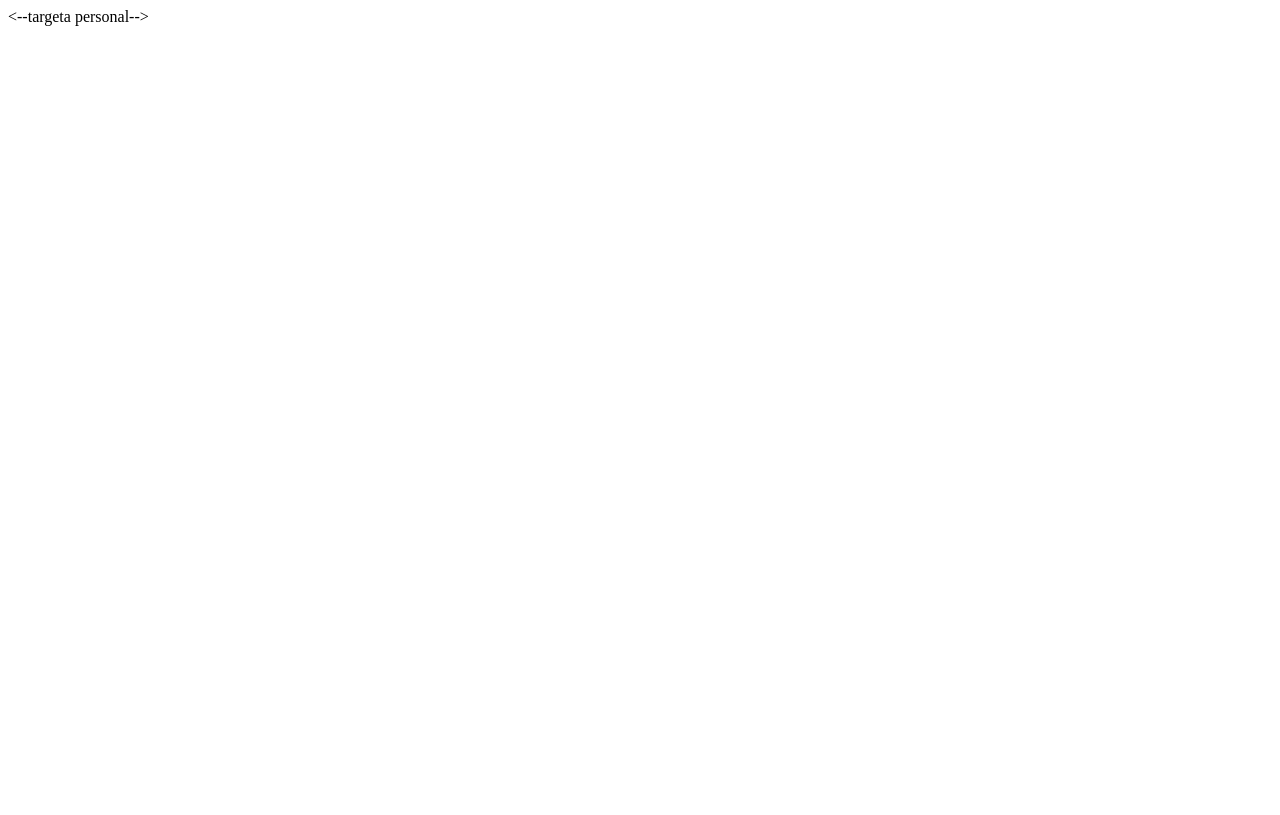
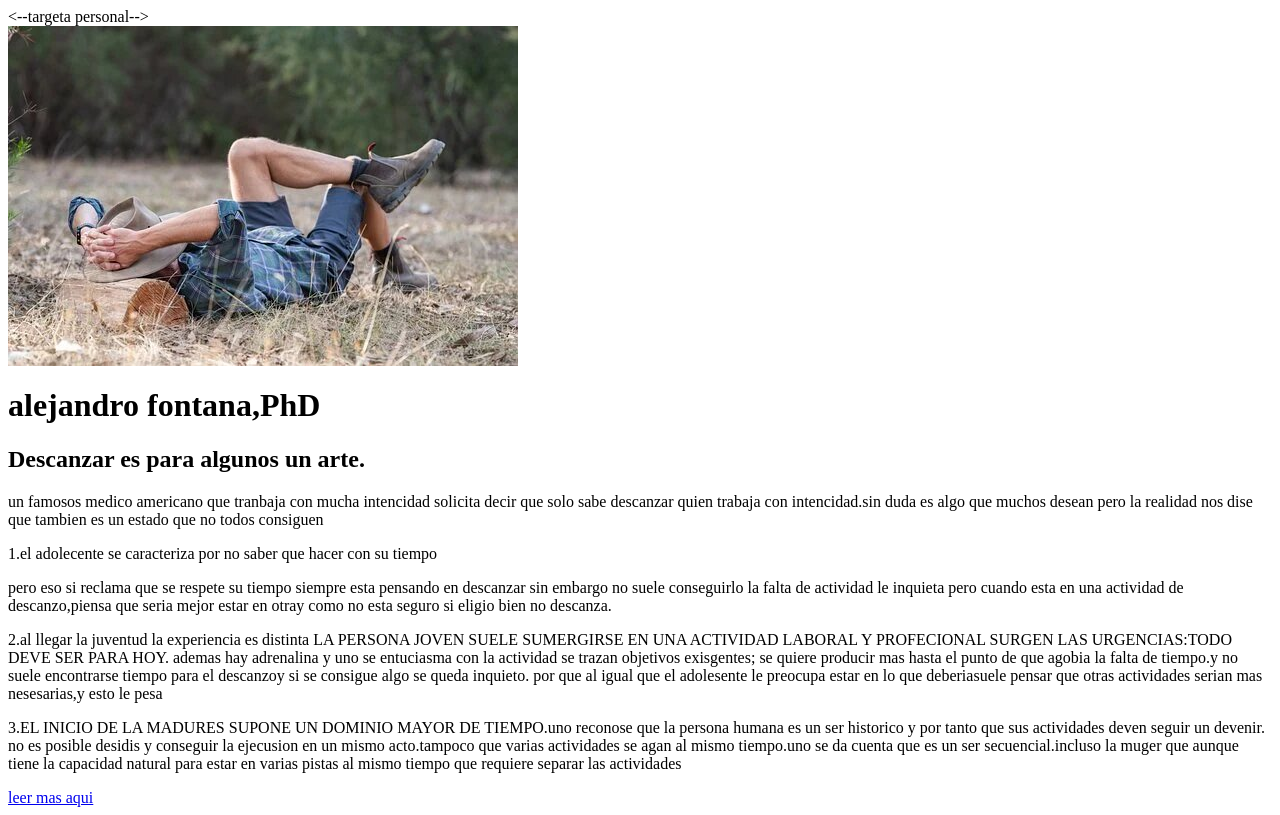
Before and after one commit to edisonmichael/AEW_CIBERTEC_PALOMINO, a plain HTML site: page CSS/01_targeta personal/index.html in a window 1280 px wide. Drawn offline with Linux system fonts and the light colour scheme.

Commit message:
avanse en el texto

```diff
--- a/CSS/01_targeta personal/index.html
+++ b/CSS/01_targeta personal/index.html
@@ -1,18 +1,28 @@
 <html>
     <head>
-
-    </head>
+        <title>El descanso:¿que significa para nosotros?</title>
       <body>
           <--targeta personal-->
           <div class="contenedor-targeta">
           <!--imagen de perfil-->
           <div id="foto-perfil"></div>
+          <img src="image/descanso.jpg" alt="">
           <!--nombre y cargos-->
+          <h1>alejandro fontana,PhD</h1>
+          <h2>Descanzar es para algunos un arte.</h2>
           </div id="nombre-cargo"></div>
           <!--descripcion personal-->
+             <p>un famosos medico americano que tranbaja con mucha intencidad solicita decir que solo sabe descanzar quien trabaja con intencidad.sin duda es algo que muchos desean pero la realidad nos dise que tambien es un estado que no todos consiguen</p>
           <div id="-descripcion"></div>
           <!--redes sociales-->
+          <p>1.el adolecente se caracteriza por no saber que hacer con su tiempo</p>
+             <p>pero eso si reclama que se respete su tiempo siempre esta pensando en descanzar sin embargo no suele conseguirlo la falta de actividad le inquieta pero cuando esta en una actividad de descanzo,piensa que seria mejor estar en otray como no esta seguro si eligio bien no descanza.</p>
+          <p>2.al llegar la juventud la experiencia es distinta LA PERSONA JOVEN SUELE SUMERGIRSE EN UNA ACTIVIDAD LABORAL Y PROFECIONAL SURGEN LAS URGENCIAS:TODO DEVE SER PARA HOY. ademas hay adrenalina y uno se entuciasma con la actividad se trazan objetivos exisgentes; se quiere producir mas hasta el punto de que agobia la falta de tiempo.y no suele encontrarse tiempo para el descanzoy si se consigue algo se queda inquieto. por que al igual que el adolesente le preocupa estar en lo que deberiasuele pensar que otras actividades serian mas nesesarias,y esto le pesa</p>
+          <p>3.EL INICIO DE LA MADURES SUPONE UN DOMINIO MAYOR DE TIEMPO.uno reconose que la persona humana es un ser historico y por tanto que sus actividades deven seguir un devenir. no es posible desidis y conseguir la ejecusion en un mismo acto.tampoco que varias actividades se agan al mismo tiempo.uno se da cuenta que es un ser secuencial.incluso la muger que aunque tiene la capacidad natural para estar en varias pistas al mismo tiempo que requiere separar las actividades</p>
+
           <div id="redes sociales"></div>
+          <a href="www.alejandrofontana.com">leer mas aqui</a>
           </div>
        </body>
+    </head>
 </html>
```
Lines whose indentation alone changed are shown as unchanged.
